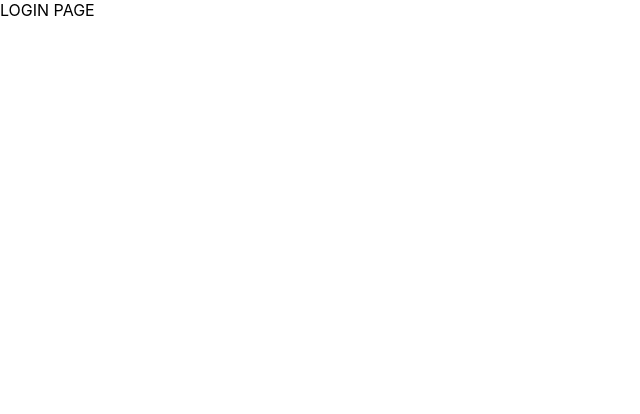
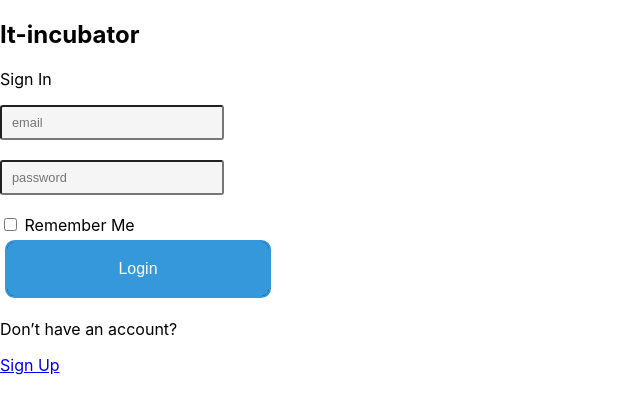
Before and after one commit to Ivan0195/FridayProjectTest, a React (Create React App) app: page /#/login in a window 1280 px wide. Shown: the top 414 px of the page, without its empty margins (0-640 px from the left). Built offline with nearby package versions, Linux system fonts and the light colour scheme.

Commit message:
LoginPageDone(withoutCSS)

```diff
--- a/package.json
+++ b/package.json
@@ -21,6 +21,7 @@
     "react-scripts": "5.0.1",
     "react-spinners": "^0.12.0",
     "redux": "^4.2.0",
+    "redux-thunk": "^2.4.1",
     "typescript": "^4.4.2",
     "web-vitals": "^2.1.0"
   },
--- a/src/Pages/LoginPage/Login.tsx
+++ b/src/Pages/LoginPage/Login.tsx
@@ -1,11 +1,55 @@
-import React from 'react';
+import React, {memo, useState} from 'react';
+import {useSelector} from "react-redux";
+import {AppRootStateType, useTypedDispatch} from "../../bll/store";
+import {loginTC} from "../../bll/login-reducer";
+import {Navigate, NavLink} from 'react-router-dom'
+import * as PATH from "path";
+import SuperButton from "../../SuperComponents/SuperButton/SuperButton";
+import SuperCheckbox from "../../SuperComponents/SuperCheckbox/SuperCheckbox";
+import SuperInputText from "../../SuperComponents/SuperInput/SuperInputText";
 
-const Login = () => {
+const Login = memo(() => {
+
+    const dispatch = useTypedDispatch();
+    const isLoggedIn = useSelector<AppRootStateType, boolean>(state => state.login.isLoggedIn)
+    const error = useSelector<AppRootStateType, string | null>((state) => state.login.error)
+
+    const [email, setEmail] = useState<string>("")
+    const [password, setPassword] = useState<string>("")
+    const [rememberMe, setRememberMe] = useState<boolean>(false)
+
+    const onButtonCLickHandler = () => dispatch(loginTC(email,password, rememberMe))
+    const checkboxHandler = () => setRememberMe(!rememberMe)
+
+    if (isLoggedIn) {
+      return <Navigate to={"/profile"}/>
+    }
+
     return (
         <div>
-            LOGIN PAGE
+            <div>
+
+                <h2>It-incubator</h2>
+                <p>Sign In</p>
+
+                {error && <div>{error}</div>}
+
+                <div>
+                    <SuperInputText value={email} onChangeText={setEmail} placeholder="email"  error={error ? error : ''} />
+                    <SuperInputText value={password} onChangeText={setPassword} placeholder="password" error={error ? error : ''} />
+                </div>
+
+                <span><SuperCheckbox checked={rememberMe} onChange={checkboxHandler} /> Remember Me</span>
+
+                <div><SuperButton onClick={onButtonCLickHandler} style={{ width: "266px" }}>Login</SuperButton></div>
+                <div>
+                    <p>Don’t have an account?</p>
+                    <div> <NavLink to={'/registration'}> Sign Up</NavLink></div>
+                </div>
+            </div>
         </div>
     );
-};
+    }
+)
 
 export default Login;
--- a/src/Pages/TestPage/Test.tsx
+++ b/src/Pages/TestPage/Test.tsx
@@ -9,7 +9,7 @@ import SuperDoubleRange from "../../SuperComponents/SuperDoubleRange/SuperDouble
 const Test = () => {
     return (
         <div>
-            <SuperButton/>
+            <SuperButton />
             <SuperCheckbox/>
             <SuperSelect/>
             <SuperRadio/>
--- a/src/SuperComponents/SuperInput/SuperInputText.tsx
+++ b/src/SuperComponents/SuperInput/SuperInputText.tsx
@@ -49,10 +49,9 @@ const SuperInputText: React.FC<SuperInputTextPropsType> = (
                 onChange={onChangeCallback}
                 onKeyPress={onKeyPressCallback}
                 className={finalInputClassName}
-
                 {...restProps} // отдаём инпуту остальные пропсы если они есть (value например там внутри)
             />
-            {error && <span className={finalSpanClassName}>{error}</span>}
+            {error && <span className={finalSpanClassName}></span>}
         </form>
     );
 }
--- /dev/null
+++ b/src/api/login-api.ts
@@ -0,0 +1,30 @@
+import axios from "axios";
+
+// instance
+export const instance = axios.create({
+    withCredentials: true,
+    // baseURL: "https://neko-back.herokuapp.com/2.0"
+    baseURL: "http://localhost:7542/2.0"
+})
+
+//api
+export const loginAPI = {
+    login(email: string, password: string, rememberMe: boolean) {
+        return instance.post<LoginResponseType>("/auth/login", { email, password, rememberMe })
+    },
+}
+
+//types
+export type LoginResponseType = {
+    _id: string
+    email: string
+    name: string
+    avatar?: string
+    publicCardPacksCount: number
+    created: Date
+    updated: Date
+    isAdmin: boolean
+    verified: boolean
+    rememberMe: boolean
+    error?: string
+}
--- a/src/bll/login-reducer.ts
+++ b/src/bll/login-reducer.ts
@@ -1,12 +1,51 @@
+import {loginAPI, LoginResponseType} from "../api/login-api";
+import {Dispatch} from "redux";
+import {store} from "./store";
+
+const initialState = {
+    userData: {} as LoginResponseType,
+    isLoggedIn: false,
+    error: "" as string | null,
+}
+
 //types
-type InitialStateType = typeof initialState
+export type LoginInitialStateType = typeof initialState;
+type SetUserDataActionType = ReturnType<typeof setUserDataAC>
+type SetErrorActionType = ReturnType<typeof setErrorAC>
+type IsLoggedInActionType = ReturnType<typeof isLoggedInAC>
+export type LoginActionsType = SetUserDataActionType | SetErrorActionType | IsLoggedInActionType
+export type AppDispatch = typeof store.dispatch
 
-type ActionsType = any
+//Action Creators\
+export const setUserDataAC = (userData: LoginResponseType) => ({type: 'LOGIN/SET-USER-DATA', userData} as const)
+export const setErrorAC = (error: string | null) => ({type: 'LOGIN/SET-ERROR', error} as const)
+export const isLoggedInAC = (email: string) => ({type: 'LOGIN/IS-LOGGED-IN', email} as const)
 
-const initialState = {}
+//Thunk Creators
+export const loginTC = (email: string, password: string, rememberMe: boolean) => (dispatch: AppDispatch) => {
+    loginAPI.login(email, password, rememberMe)
+        .then(res => {
+                dispatch(setUserDataAC(res.data))
+                dispatch(isLoggedInAC(res.data.email))
+            }
+        )
+        .catch(err => {
+            const error = err.response
+            dispatch(setErrorAC(error
+                ? err.response.data.error
+                : (err.message + ', more details in the console')))
+        })
+}
 
-export const loginReducer = (state: InitialStateType = initialState, action: ActionsType): InitialStateType => {
+//Reducer
+export const loginReducer = (state: LoginInitialStateType = initialState, action: LoginActionsType): LoginInitialStateType => {
     switch (action.type) {
+        case 'LOGIN/SET-USER-DATA':
+            return {...state, userData: action.userData}
+        case 'LOGIN/SET-ERROR':
+            return {...state, error: action.error}
+        case 'LOGIN/IS-LOGGED-IN':
+            return {...state, isLoggedIn: !!action.email}
         default:
             return {...state}
     }
--- a/src/bll/store.ts
+++ b/src/bll/store.ts
@@ -1,15 +1,20 @@
 import {applyMiddleware, combineReducers, createStore} from "redux";
-import thunkMiddleware from 'redux-thunk'
-import {loginReducer} from "./login-reducer";
+import thunk, { ThunkDispatch } from "redux-thunk"
+import {LoginActionsType, loginReducer} from "./login-reducer";
 import {registrationReducer} from "./registration-reducer";
 import {profileReducer} from "./profile-reducer";
+import {useDispatch} from "react-redux";
 
 const rootReducer = combineReducers({
     login: loginReducer,
     registration: registrationReducer,
     profile: profileReducer,
-
 })
-export const store = createStore(rootReducer, applyMiddleware(thunkMiddleware));
+export const store = createStore(rootReducer, applyMiddleware(thunk));
 
 export type AppRootStateType = ReturnType<typeof rootReducer>
+export type AppActionType = LoginActionsType // сюда нужно дописать общий тип для вашего редьюсера
+export type AppDispatch = typeof store.dispatch;
+export type TypedDispatch = ThunkDispatch<AppRootStateType, any, AppActionType>;
+
+export const useTypedDispatch = () => useDispatch<TypedDispatch>();
```
Also changed, not shown: 1 other file (tests, documents, lock files or other folders).
